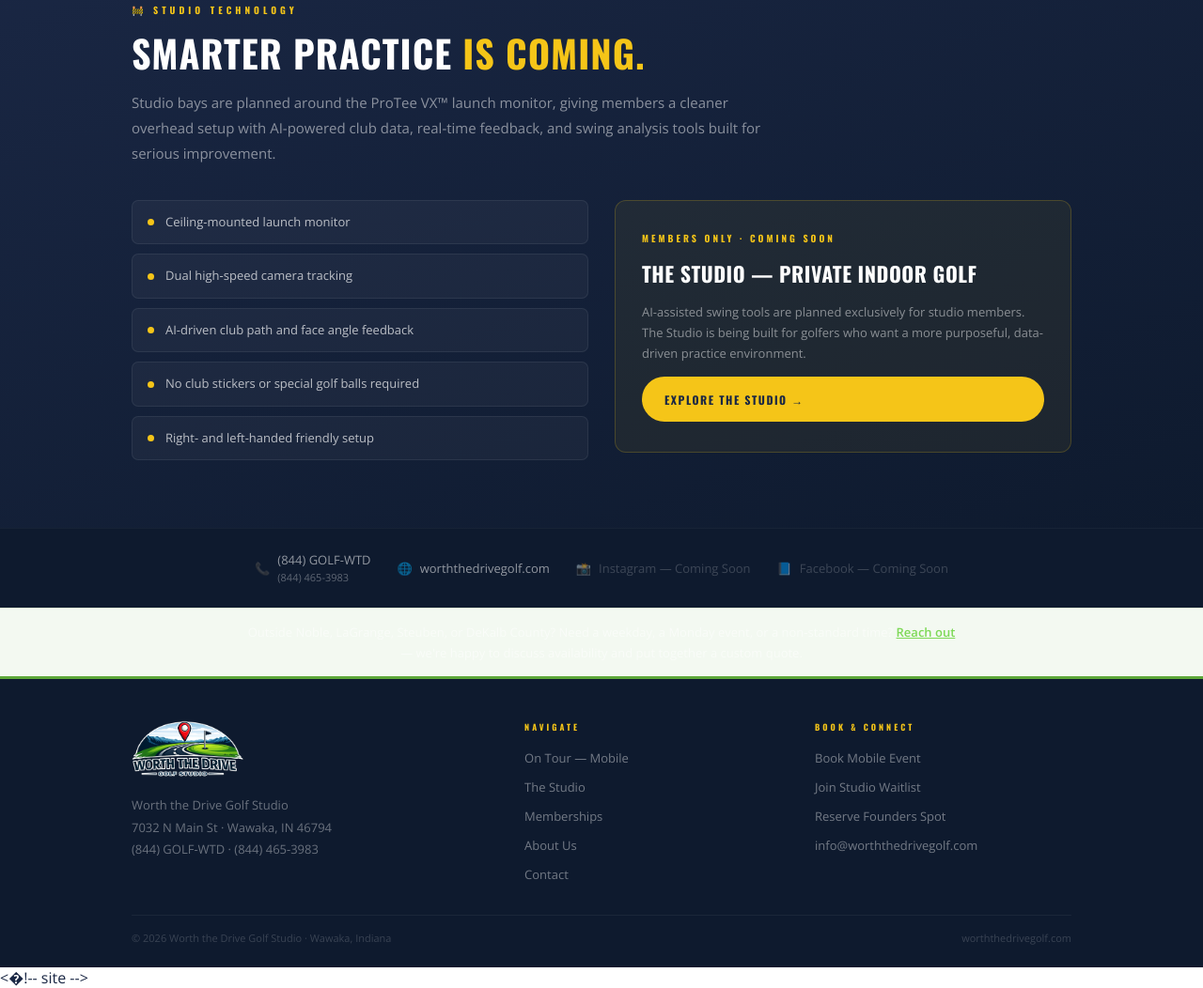
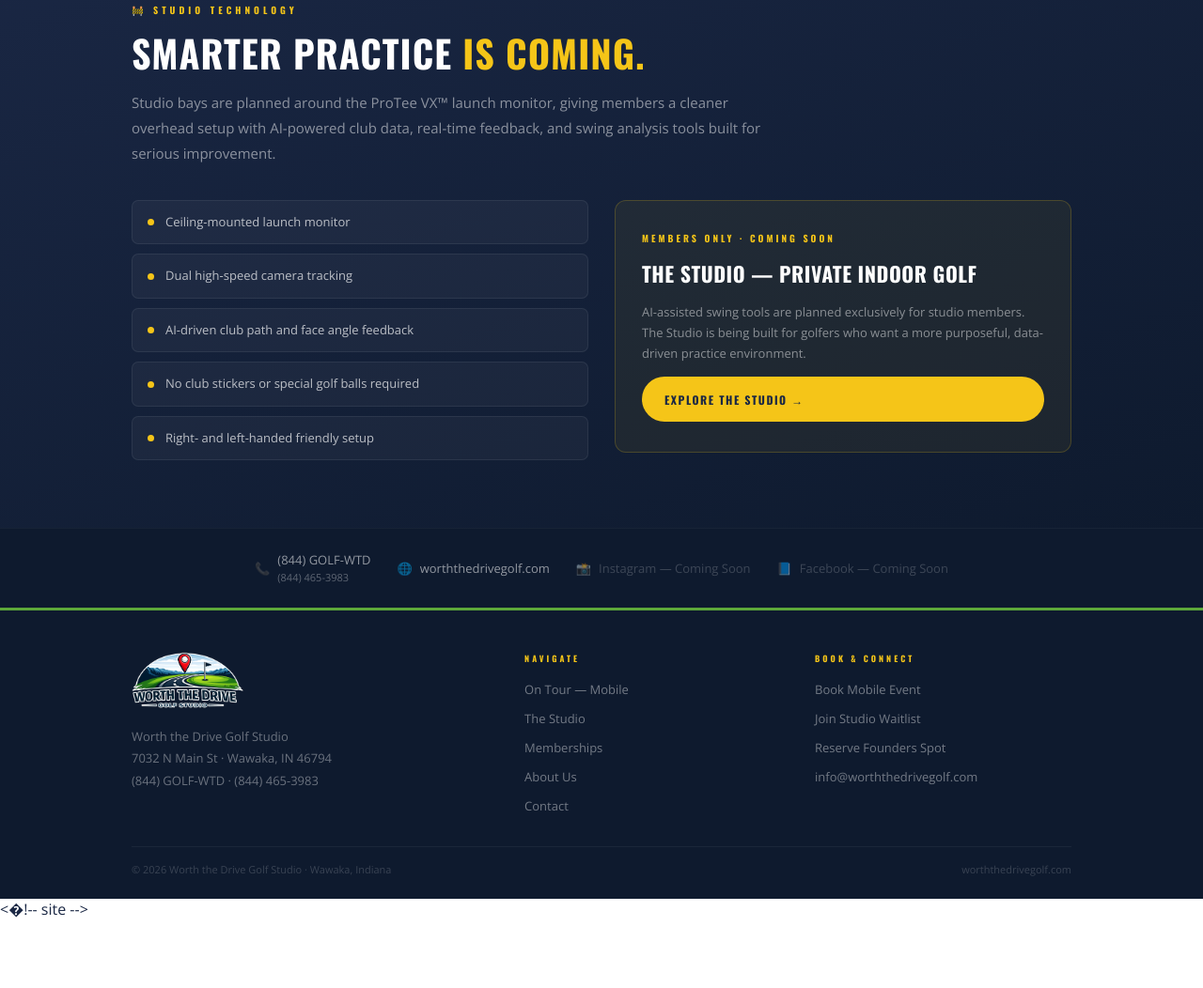
Before and after one commit to worththedrivegolf/WTD-Website, a plain HTML site: page index.html in a window 1280 px wide. Shown: the part 2113-3165 px from the top of the page at 94% size. After the commit the page ends 3092 px from the top, so only its background shows below. Drawn offline with nearby package versions, Linux system fonts and the light colour scheme.

```diff
--- a/index.html
+++ b/index.html
@@ -363,10 +363,6 @@
 </div>
 
 
-    <!-- CUSTOM QUOTE STRIP -->
-    <div style="background:rgba(93,168,58,0.07);border-top:1px solid rgba(93,168,58,0.15);padding:14px 24px;text-align:center;">
-      <p style="font-size:13px;color:rgba(255,255,255,0.55);max-width:760px;margin:0 auto;line-height:1.7;">Outside Noble, LaGrange, Steuben, or DeKalb County? Need a weekday, a Monday event, or a non-standard time? <a href="contact.html?inquiry=custom" style="color:var(--green-lt);font-weight:600;">Reach out</a> — we're happy to discuss availability and put together a custom quote.</p>
-    </div>
 <footer class="site-footer">
   <div class="footer-grid">
     <div class="footer-brand">
```
Also changed, not shown: 1 other file.
